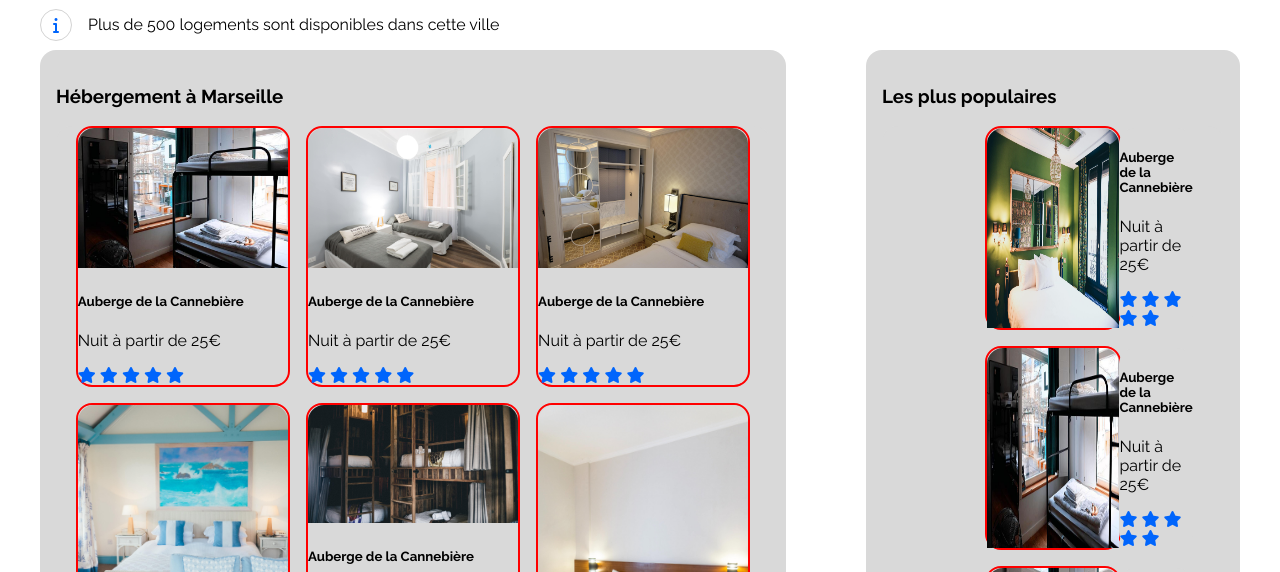
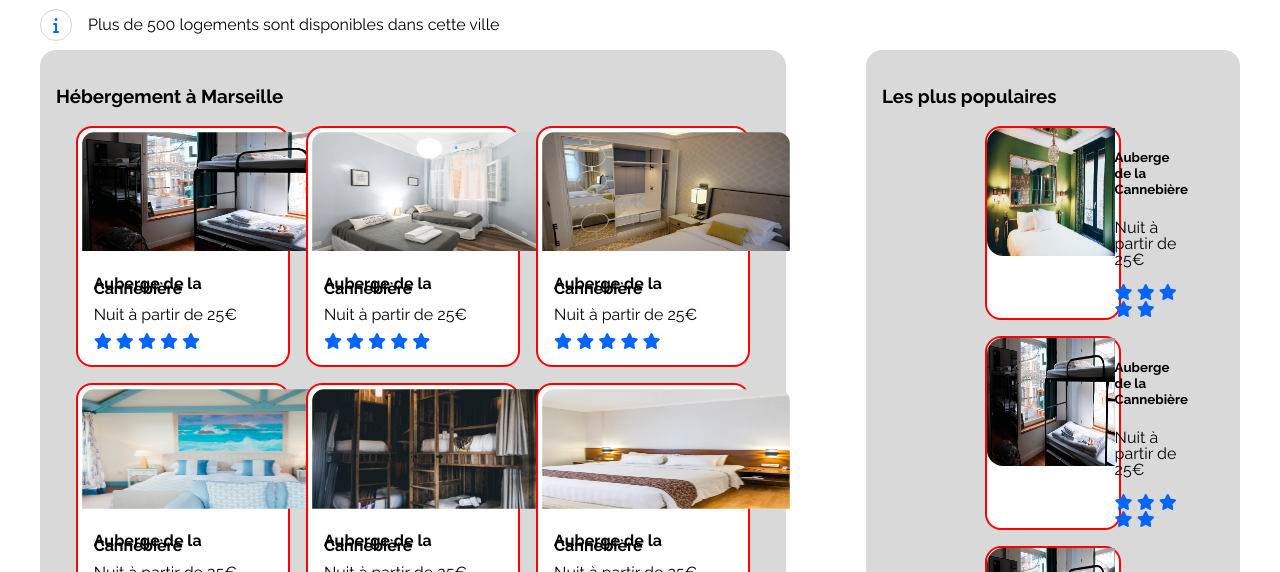
Before and after one commit to semiovic/BOUROUMA_semi_2_22-12-2022, a plain HTML site: page index.html in a window 1280 px wide. Shown: the part 380-952 px from the top of the page. Drawn offline with Linux system fonts and the light colour scheme.

Commit message:
SKELETON FINISH

```diff
--- a/css/style.css
+++ b/css/style.css
@@ -138,16 +138,17 @@ nav a:hover {
 }
 
 .appartment-list div {
-    background-color: #d9d9d9;
     border-radius: 16px 16px 16px 16px;
 }
 
 .city {
+    background-color: #d9d9d9;
     width: 66%;
     padding: 16px;
 }
 
 .popular {
+    background-color: #d9d9d9;
     width: 33%;
     padding: 16px;
 }
@@ -158,11 +159,14 @@ nav a:hover {
 .card_hebergement {
     border: red solid 2px;
     width: 30%;
+    background-color: white;
 }
 
 .card_hebergement img {
-    width: 100%;
+    width: 16rem;
     border-radius: 16px 16px 0px 0px;
+    height: 8rem;
+    padding: 2%;
 }
 
 .cards_marseille {
@@ -170,6 +174,12 @@ nav a:hover {
     flex-wrap: wrap;
     gap: 16px;
     justify-content: center;
+}
+
+.text_hebergement {
+    margin-left: 16px;
+    line-height: 5px;
+    margin-bottom: 16px;
 }
 
 .cards_popular {
@@ -183,14 +193,18 @@ nav a:hover {
 
 .card_popular_in {
     border: red solid 2px;
-    background-color: azure;
+    background-color: white;
     width: 40%;
     display: flex;
+    line-height: 16px;
+
 }
 
 .card_popular_in img {
-    width: 100%;
-    border-radius: 16px 16px 0px 0px;
+    width: 8rem;
+    height: 8rem;
+    border-radius: 16px 0 0 16px;
+
 }
 
 /* MARSEILLE ACTIVITY */
@@ -232,6 +246,8 @@ nav a:hover {
     border: red solid 2px;
 }
 
+
+
 /* RACCOURCI BONUS */
 
 .blue_stars {
--- a/index.html
+++ b/index.html
@@ -75,7 +75,8 @@
                     <div class="card_hebergement">
                         <img src="images/image.hebergement/marcus-loke-WQJvWU_HZFo-unsplash.jpg"
                             alt="auberge de la cannebiere">
-                        <h5>Auberge de la Cannebière</h5>
+                        <div class="text_hebergement">
+                            <h4>Auberge de la Cannebière</h4>
                             <p>Nuit à partir de 25€</p>
                             <i class="fas fa-star blue_stars"></i>
                             <i class="fas fa-star blue_stars"></i>
@@ -83,11 +84,13 @@
                             <i class="fas fa-star blue_stars"></i>
                             <i class="fas fa-star blue_stars"></i>
                         </div>
+                    </div>
 
                     <div class="card_hebergement">
                         <img src="images/image.hebergement/fred-kleber-gTbaxaVLvsg-unsplash.jpg"
                             alt="auberge de la cannebiere">
-                        <h5>Auberge de la Cannebière</h5>
+                            <div class="text_hebergement">
+                                <h4>Auberge de la Cannebière</h4>
                                 <p>Nuit à partir de 25€</p>
                                 <i class="fas fa-star blue_stars"></i>
                                 <i class="fas fa-star blue_stars"></i>
@@ -95,11 +98,13 @@
                                 <i class="fas fa-star blue_stars"></i>
                                 <i class="fas fa-star blue_stars"></i>
                             </div>
+                    </div>
 
                     <div class="card_hebergement">
                         <img src="images/image.hebergement/reisetopia-B8WIgxA_PFU-unsplash.jpg"
                             alt="auberge de la cannebiere">
-                        <h5>Auberge de la Cannebière</h5>
+                            <div class="text_hebergement">
+                                <h4>Auberge de la Cannebière</h4>
                                 <p>Nuit à partir de 25€</p>
                                 <i class="fas fa-star blue_stars"></i>
                                 <i class="fas fa-star blue_stars"></i>
@@ -107,11 +112,13 @@
                                 <i class="fas fa-star blue_stars"></i>
                                 <i class="fas fa-star blue_stars"></i>
                             </div>
+                    </div>
 
                     <div class="card_hebergement">
                         <img src="images/image.hebergement/annie-spratt-Eg1qcIitAuA-unsplash.jpg"
                             alt="auberge de la cannebiere">
-                        <h5>Auberge de la Cannebière</h5>
+                            <div class="text_hebergement">
+                                <h4>Auberge de la Cannebière</h4>
                                 <p>Nuit à partir de 25€</p>
                                 <i class="fas fa-star blue_stars"></i>
                                 <i class="fas fa-star blue_stars"></i>
@@ -119,11 +126,13 @@
                                 <i class="fas fa-star blue_stars"></i>
                                 <i class="fas fa-star blue_stars"></i>
                             </div>
+                    </div>
 
                     <div class="card_hebergement">
                         <img src="images/image.hebergement/nicate-lee-kT-ZyaiwBe0-unsplash.jpg"
                             alt="auberge de la cannebiere">
-                        <h5>Auberge de la Cannebière</h5>
+                            <div class="text_hebergement">
+                                <h4>Auberge de la Cannebière</h4>
                                 <p>Nuit à partir de 25€</p>
                                 <i class="fas fa-star blue_stars"></i>
                                 <i class="fas fa-star blue_stars"></i>
@@ -131,17 +140,20 @@
                                 <i class="fas fa-star blue_stars"></i>
                                 <i class="fas fa-star blue_stars"></i>
                             </div>
+                    </div>
 
                     <div class="card_hebergement">
                         <img src="images/image.hebergement/febrian-zakaria-sjvU0THccQA-unsplash.jpg"
                             alt="auberge de la cannebiere">
-                        <h5>Auberge de la Cannebière</h5>
+                            <div class="text_hebergement">
+                                <h4>Auberge de la Cannebière</h4>
                                 <p>Nuit à partir de 25€</p>
                                 <i class="fas fa-star blue_stars"></i>
                                 <i class="fas fa-star blue_stars"></i>
                                 <i class="fas fa-star blue_stars"></i>
                                 <i class="fas fa-star blue_stars"></i>
                                 <i class="fas fa-star blue_stars"></i>
+                            </div>
                     </div>
 
 
```
Lines whose indentation alone changed are shown as unchanged.
